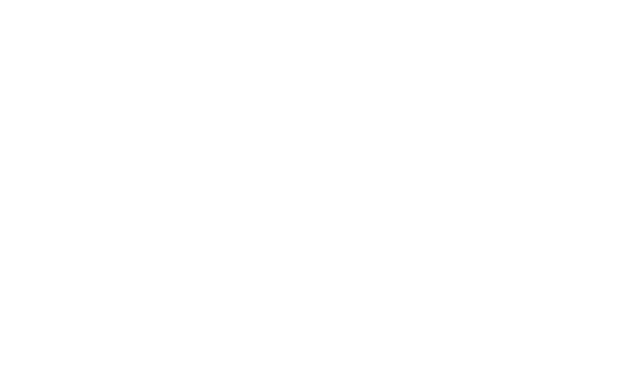
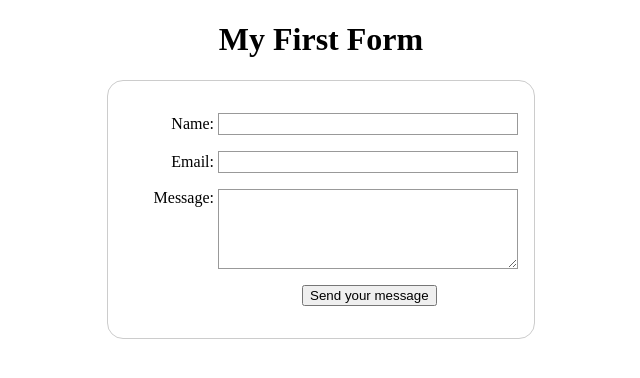
Before and after one commit to quackBear57/MDN-forms, a plain HTML site: page first-form/index.html in a window 1280 px wide. Shown: the whole page, without its empty margins (319-959 px from the left). Drawn offline with Linux system fonts and the light colour scheme.

Commit message:
finished tutorial

```diff
--- a/first-form/index.html
+++ b/first-form/index.html
@@ -4,8 +4,28 @@
     <meta charset="UTF-8">
     <meta name="viewport" content="width=device-width, initial-scale=1.0">
     <title>Document</title>
+    <link rel="stylesheet" href="./style.css">
 </head>
 <body>
+    <h1>My First Form</h1>
+    <form action="/my-handling-form-page" method="post">
+        <p>
+            <label for="name">Name:</label>
+            <input type="text" id="name" name="user_name">
+        </p>
+        <p>
+            <label for="mail">Email:</label>
+            <input type="email" id="mail" name="user_email">
+        </p>
+        <p>
+            <label for="msg">Message:</label>
+            <textarea id="msg" name="user_message"></textarea>
+        </p>
 
+        <p class="button">
+            <button type="submit">Send your message</button>
+        </p>
+
+    </form>
 </body>
 </html>
--- a/first-form/style.css
+++ b/first-form/style.css
@@ -0,0 +1,61 @@
+body {
+    /* Center the form on the page */
+    text-align: center;
+  }
+
+  form {
+    display: inline-block;
+    /* Form outline */
+    padding: 1em;
+    border: 1px solid #ccc;
+    border-radius: 1em;
+  }
+
+  p + p {
+    margin-top: 1em;
+  }
+
+  label {
+    /* Uniform size & alignment */
+    display: inline-block;
+    min-width: 90px;
+    text-align: right;
+  }
+
+  input,
+  textarea {
+    /* To make sure that all text fields have the same font settings
+       By default, text areas have a monospace font */
+    font: 1em sans-serif;
+    /* Uniform text field size */
+    width: 300px;
+    box-sizing: border-box;
+    /* Match form field borders */
+    border: 1px solid #999;
+  }
+
+  input:focus,
+  textarea:focus {
+    /* Set the outline width and style */
+    outline-style: solid;
+    /* To give a little highlight on active elements */
+    outline-color: #000;
+  }
+
+  textarea {
+    /* Align multiline text fields with their labels */
+    vertical-align: top;
+    /* Provide space to type some text */
+    height: 5em;
+  }
+
+  .button {
+    /* Align buttons with the text fields */
+    padding-left: 90px; /* same size as the label elements */
+  }
+
+  button {
+    /* This extra margin represent roughly the same space as the space
+       between the labels and their text fields */
+    margin-left: 0.5em;
+  }
```
